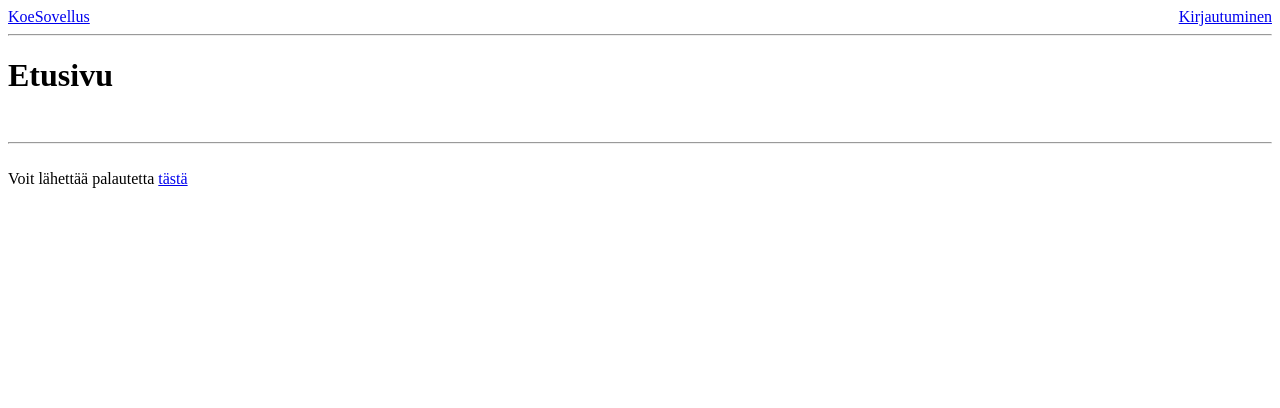
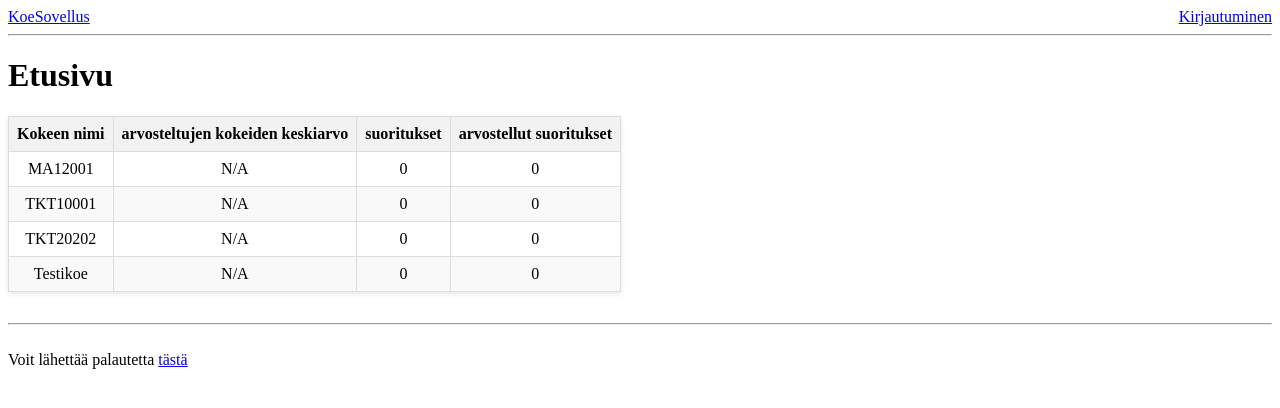
Before and after one commit to VehvilainenPooki/KoeSovellus, a Flask app: page / in a window 1280 px wide. Shown: the top 408 px of the page. Run offline with Flask 3, Linux system fonts and the light colour scheme; data comes from the database, SQL or seed files in the repository; data that the repository does not hold is empty.

Commit message:
Update home-page to include the new statistics table

```diff
--- a/templates/home-page.html
+++ b/templates/home-page.html
@@ -4,4 +4,20 @@
 
 {% block content %}
     <h1>Etusivu</h1>
+    <table>
+        <tr>
+            <th>Kokeen nimi</th>
+            <th>arvosteltujen kokeiden keskiarvo</th>
+            <th>suoritukset</th>
+            <th>arvostellut suoritukset</th>
+        </tr>
+        {% for stat in statistics %}
+        <tr>
+            <td>{{ stat.examname }}</td>
+            <td>{{ stat.average_grade or 'N/A' }}</td>
+            <td>{{ stat.attempts }}</td>
+            <td>{{ stat.attempts_graded }}</td>
+        </tr>
+        {% endfor %}
+    </table>
 {% endblock %}
```
